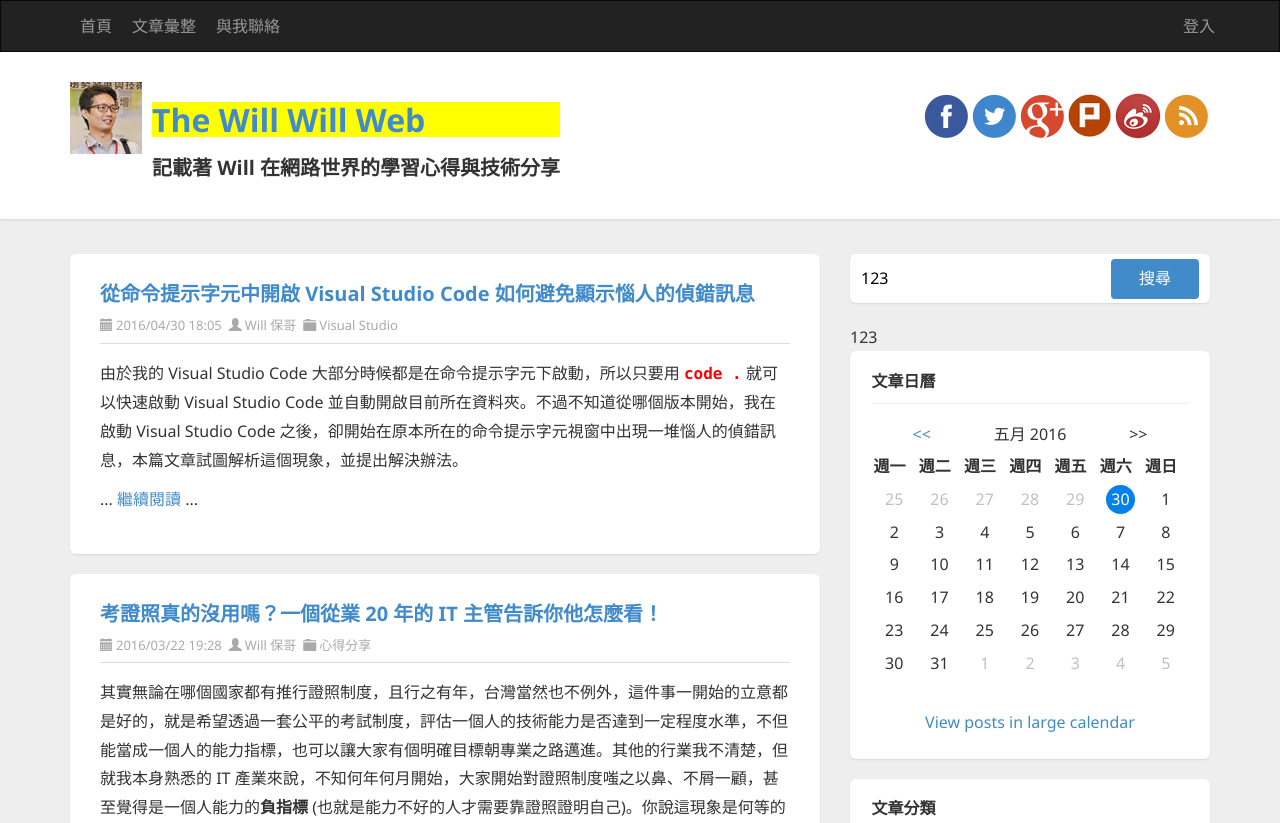
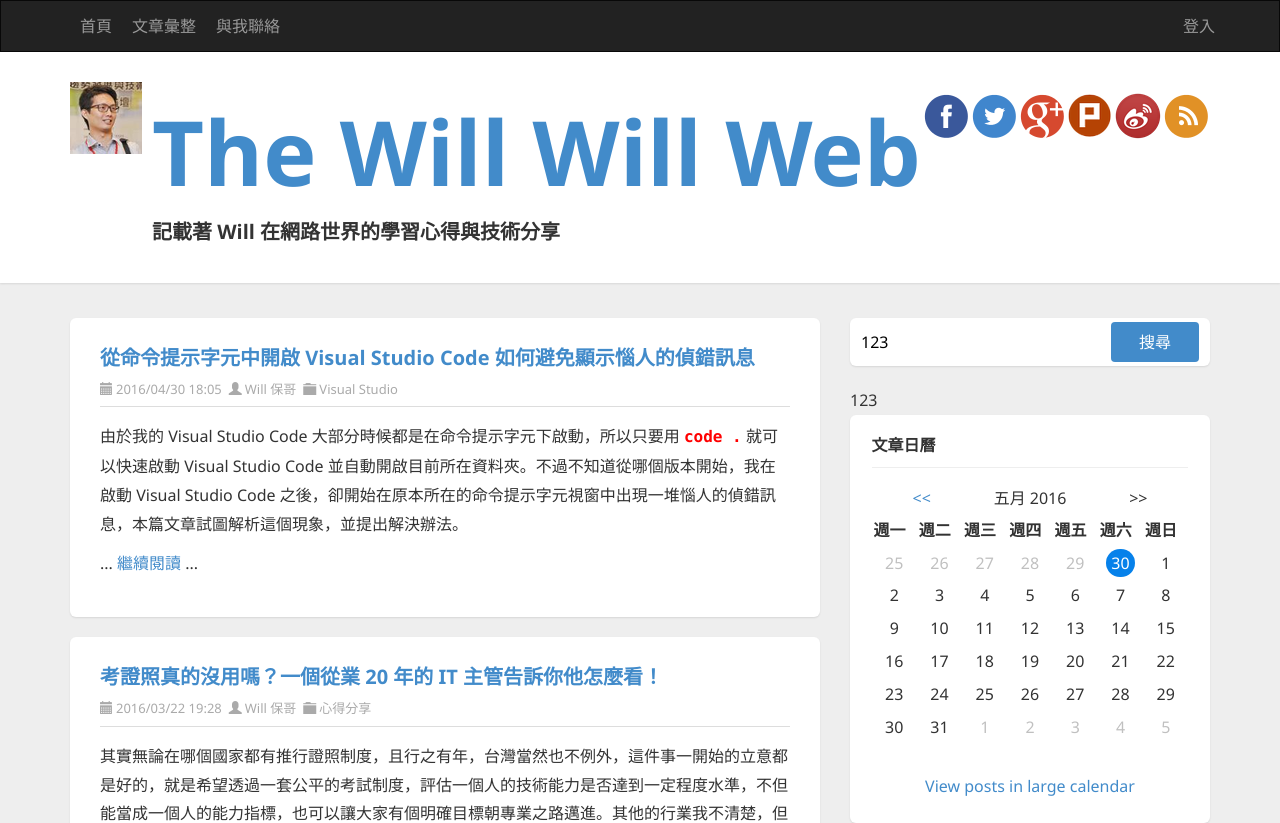
Before and after one commit to coolrare/DCT_106038, an Angular app: page / in a window 1280 px wide. Shown: the top 823 px of the page. Built offline with nearby package versions, Linux system fonts and the light colour scheme.

Commit message:
08 練習 Attribute Directive (屬性型指令) 用法: ngStyle

```diff
--- a/src/app/header/header.component.html
+++ b/src/app/header/header.component.html
@@ -29,7 +29,8 @@
           <img src="/assets/images/logo.png" class="pull-left logo" alt="The Will Will Web" (click)="changeTitle($event)">
 
           <div class="pull-left">
-            <h1 [class.highlight]="isHighlight"><a [href]="link">{{title}}</a></h1>
+            <h1><a [href]="link"
+              [ngStyle]="{'font-size': '90px'}">{{title}}</a></h1>
             <h3>記載著 Will 在網路世界的學習心得與技術分享</h3>
           </div>
 
```
